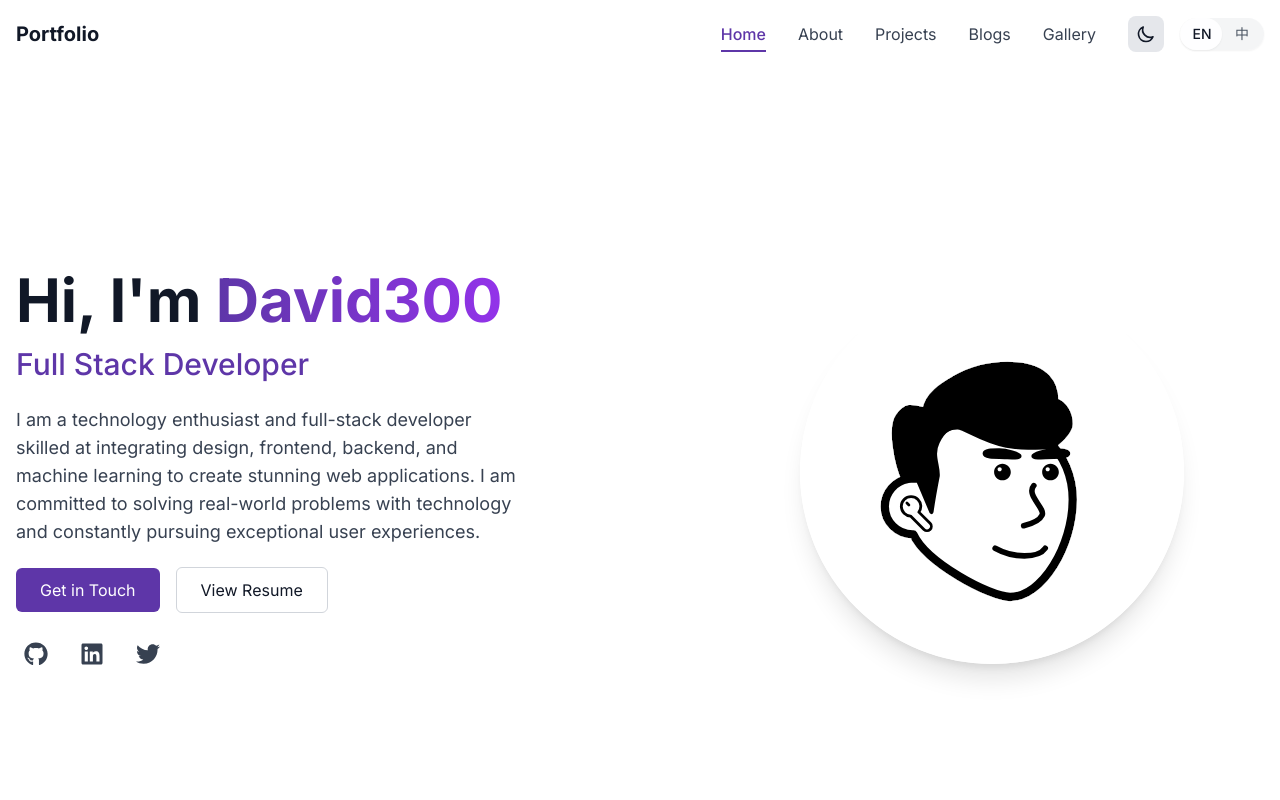
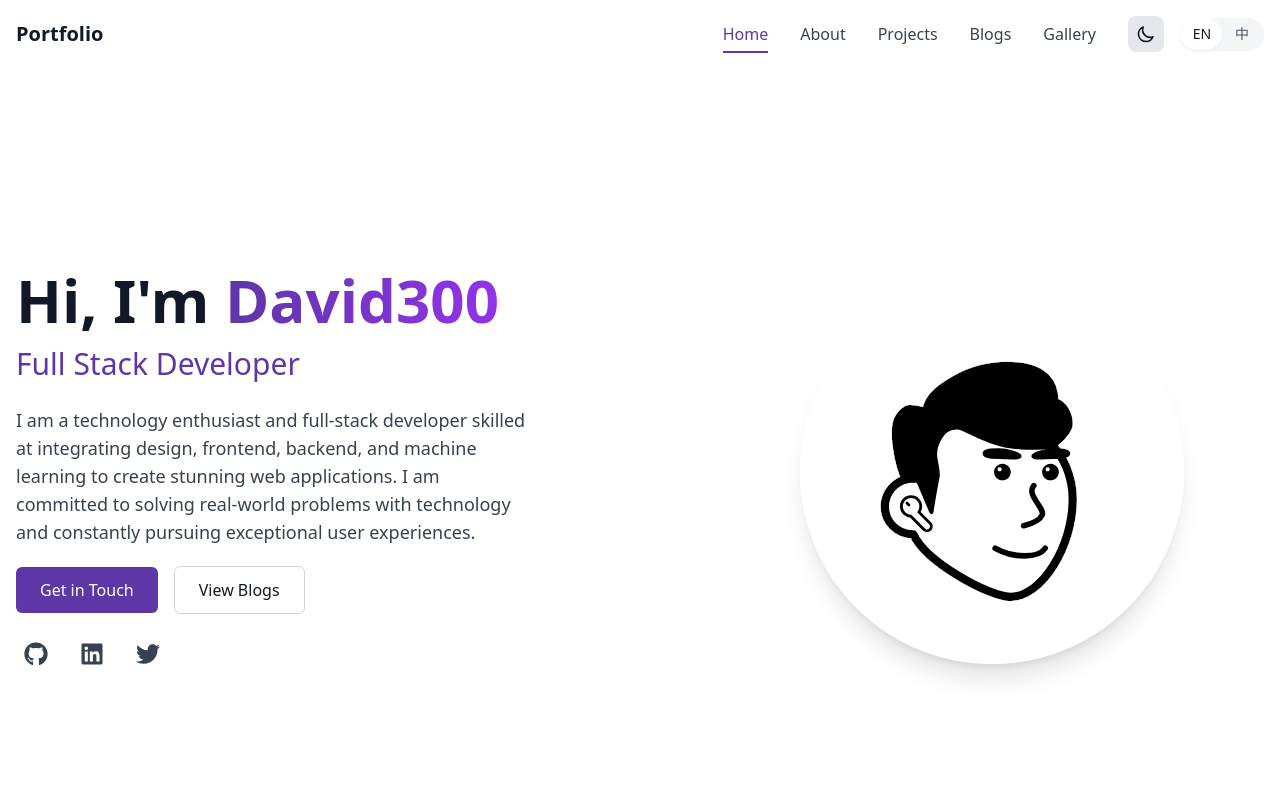
Before and after one commit to lodrg/portfolio, a Next.js app: page / in a window 1280 px wide. Shown: the top 800 px of the page. Built offline with nearby package versions, Linux system fonts and the light colour scheme.

Commit message:
fix issue

```diff
--- a/src/app/layout.tsx
+++ b/src/app/layout.tsx
@@ -1,5 +1,4 @@
 import type { Metadata } from 'next';
-import { Inter } from 'next/font/google';
 import './globals.css';
 import Header from '@/components/layout/Header';
 import Footer from '@/components/layout/Footer';
@@ -7,8 +6,6 @@ import { personalInfo } from '@/data/personal-info';
 import PageTransition from '@/components/animations/PageTransition';
 import { ThemeProvider } from "@/context/ThemeContext";
 import { LanguageProvider } from "../contexts/LanguageContext";
-
-const inter = Inter({ subsets: ['latin'] });
 
 export const metadata: Metadata = {
   title: `${personalInfo.name} - ${personalInfo.title}`,
@@ -22,7 +19,7 @@ export default function RootLayout({
 }) {
   return (
     <html lang="en" suppressHydrationWarning>
-      <body className={`${inter.className} min-h-screen bg-white dark:bg-gray-900 text-gray-900 dark:text-white transition-colors duration-300`}>
+      <body className="min-h-screen bg-white dark:bg-gray-900 text-gray-900 dark:text-white transition-colors duration-200 font-sans">
         <ThemeProvider>
           <LanguageProvider>
             <Header />
--- a/src/components/animations/PageTransition.tsx
+++ b/src/components/animations/PageTransition.tsx
@@ -1,53 +1,21 @@
 // src/components/animations/PageTransition.tsx
 'use client';
 
-import { motion, AnimatePresence } from 'framer-motion';
-import { usePathname } from 'next/navigation';
-import { ReactNode, useEffect, useState } from 'react';
+import { motion } from "framer-motion";
+import { usePathname } from "next/navigation";
 
-const pageVariants = {
-  hidden: { opacity: 0 },
-  visible: {
-    opacity: 1,
-    transition: {
-      duration: 0.4,
-      ease: [0.22, 1, 0.36, 1]
-    }
-  },
-  exit: {
-    opacity: 0,
-    transition: {
-      duration: 0.2,
-      ease: [0.22, 1, 0.36, 1]
-    }
-  }
-};
-
-export default function PageTransition({ children }: { children: ReactNode }) {
+export default function PageTransition({ children }: { children: React.ReactNode }) {
   const pathname = usePathname();
-  const [prevPath, setPrevPath] = useState(pathname);
-  const [shouldAnimate, setShouldAnimate] = useState(false);
-
-  useEffect(() => {
-    // 只有当路径真正改变时才触发动画
-    if (pathname !== prevPath) {
-      setShouldAnimate(true);
-      setPrevPath(pathname);
-    }
-  }, [pathname, prevPath]);
 
   return (
-    <AnimatePresence mode="popLayout">
-      <motion.div
-        key={pathname}
-        initial={shouldAnimate ? "hidden" : false}
-        animate="visible"
-        exit="exit"
-        variants={pageVariants}
-        className="w-full"
-      >
-        {children}
-      </motion.div>
-    </AnimatePresence>
+    <motion.div
+      key={pathname}
+      initial={{ opacity: 0 }}
+      animate={{ opacity: 1 }}
+      exit={{ opacity: 0 }}
+      transition={{ duration: 0.2, ease: "easeInOut" }}
+    >
+      {children}
+    </motion.div>
   );
 }
--- a/src/components/sections/Hero.tsx
+++ b/src/components/sections/Hero.tsx
@@ -487,7 +487,7 @@ const designGuideVariants = {
                   variants={buttonVariants}
                 >
                   <Link
-                    href="/contact"
+                    href="/#contact"
                     className="px-6 py-3 bg-lavender-700 text-white rounded-md transition-colors relative overflow-hidden group"
                   >
                     <span className="relative z-10">{language === 'en' ? "Get in Touch" : "联系我"}</span>
@@ -495,23 +495,19 @@ const designGuideVariants = {
                   </Link>
                 </motion.div>
 
-                {personalInfo.resume && (
                 <motion.div
                   whileHover="hover"
                   whileTap="tap"
                   variants={buttonVariants}
                 >
-                    <a
-                      href={personalInfo.resume}
-                      target="_blank"
-                      rel="noopener noreferrer"
+                  <Link
+                    href="/blogs"
                     className="px-6 py-3 border border-gray-300 rounded-md hover:bg-gray-50 transition-all relative overflow-hidden group"
                   >
-                      <span className="relative z-10">{language === 'en' ? "View Resume" : "查看简历"}</span>
+                    <span className="relative z-10">{language === 'en' ? "View Blogs" : "查看博客"}</span>
                     <span className="absolute inset-0 bg-gray-100 transform scale-x-0 origin-left transition-transform duration-300 group-hover:scale-x-100 rounded-md"></span>
-                    </a>
+                  </Link>
                 </motion.div>
-                )}
               </motion.div>
 
               {/* 按钮组辅助线 */}
```
Also changed, not shown: tailwind.config.ts (+13 -0 lines). Lines whose indentation alone changed are shown as unchanged.
